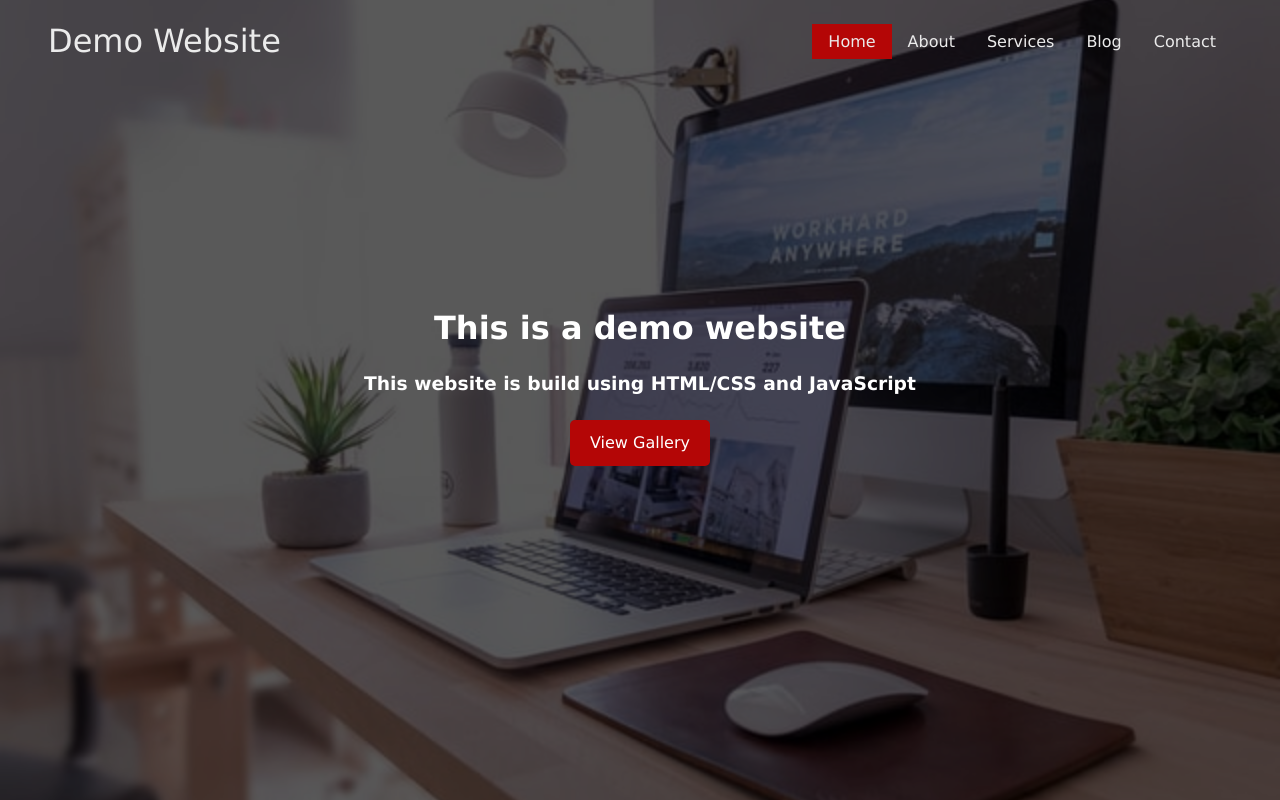
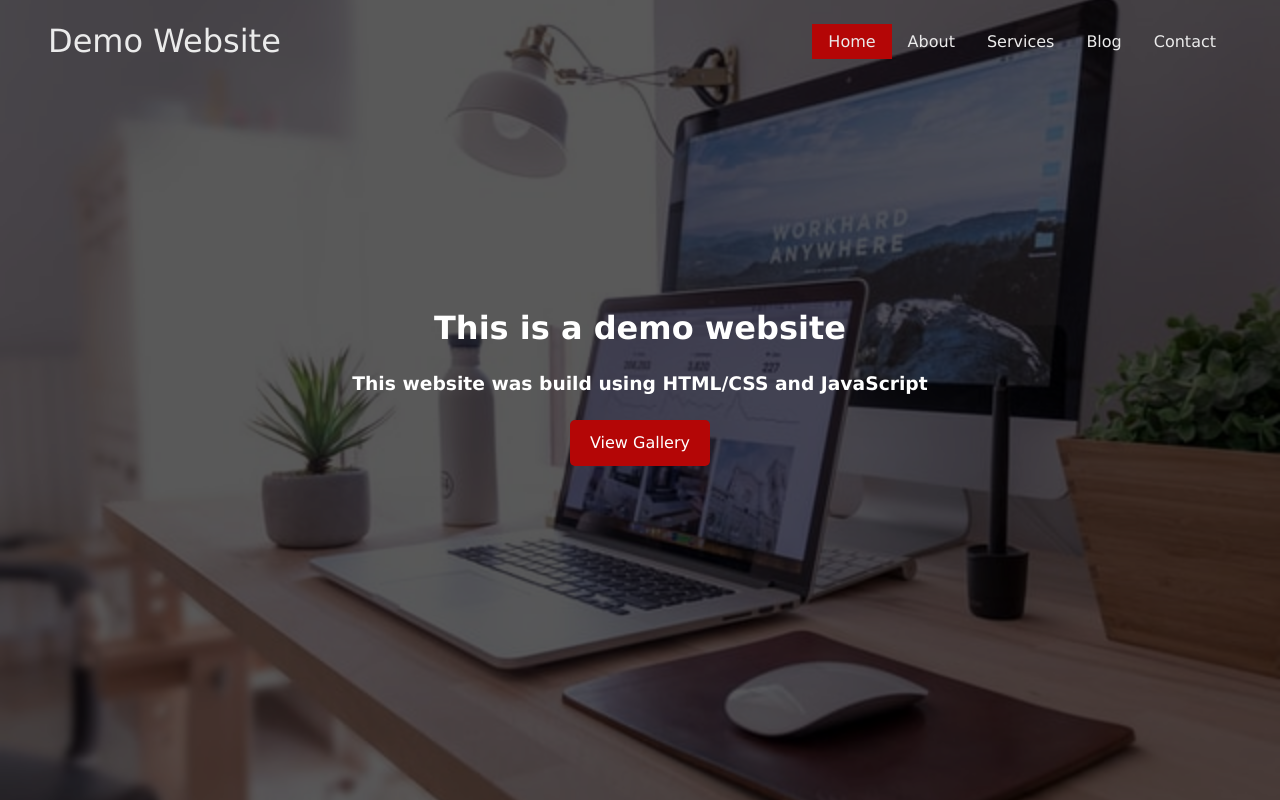
Before and after one commit to Elvis-Alin/Website, a plain HTML site: page index.html in a window 1280 px wide. Shown: the top 800 px of the page. Drawn offline with nearby package versions, Linux system fonts and the light colour scheme.

Commit message:
minor change of text heading

```diff
--- a/index.html
+++ b/index.html
@@ -31,7 +31,7 @@
 
     <div class="header-content flex-content">
       <h1>This is a demo website</h1><br>
-      <h3>This website is build using HTML/CSS and JavaScript</h3>
+      <h3>This website was build using HTML/CSS and JavaScript</h3>
       <a href="#gallery" class="btn btn-primary">View Gallery</a>
     </div>
   </header>
```
